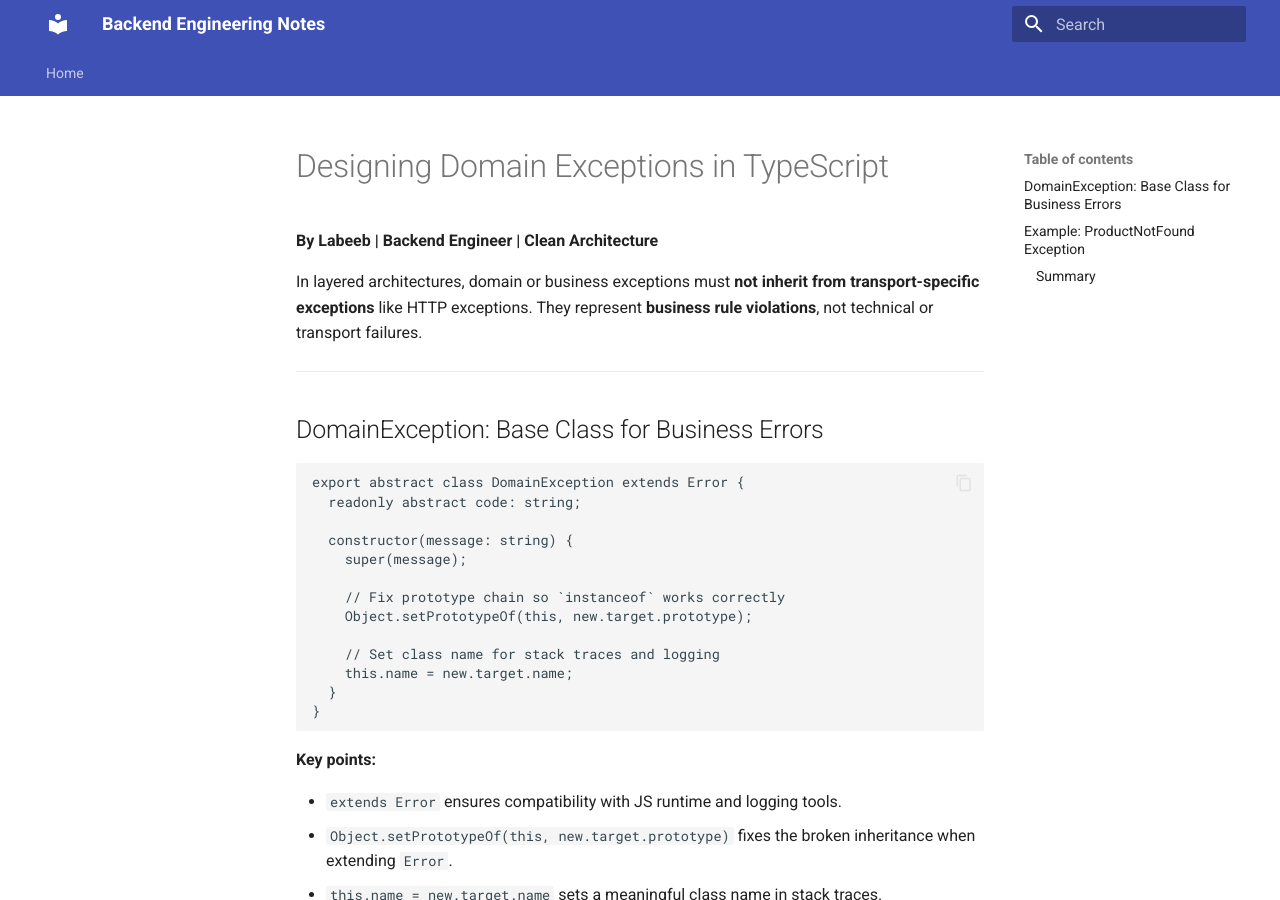
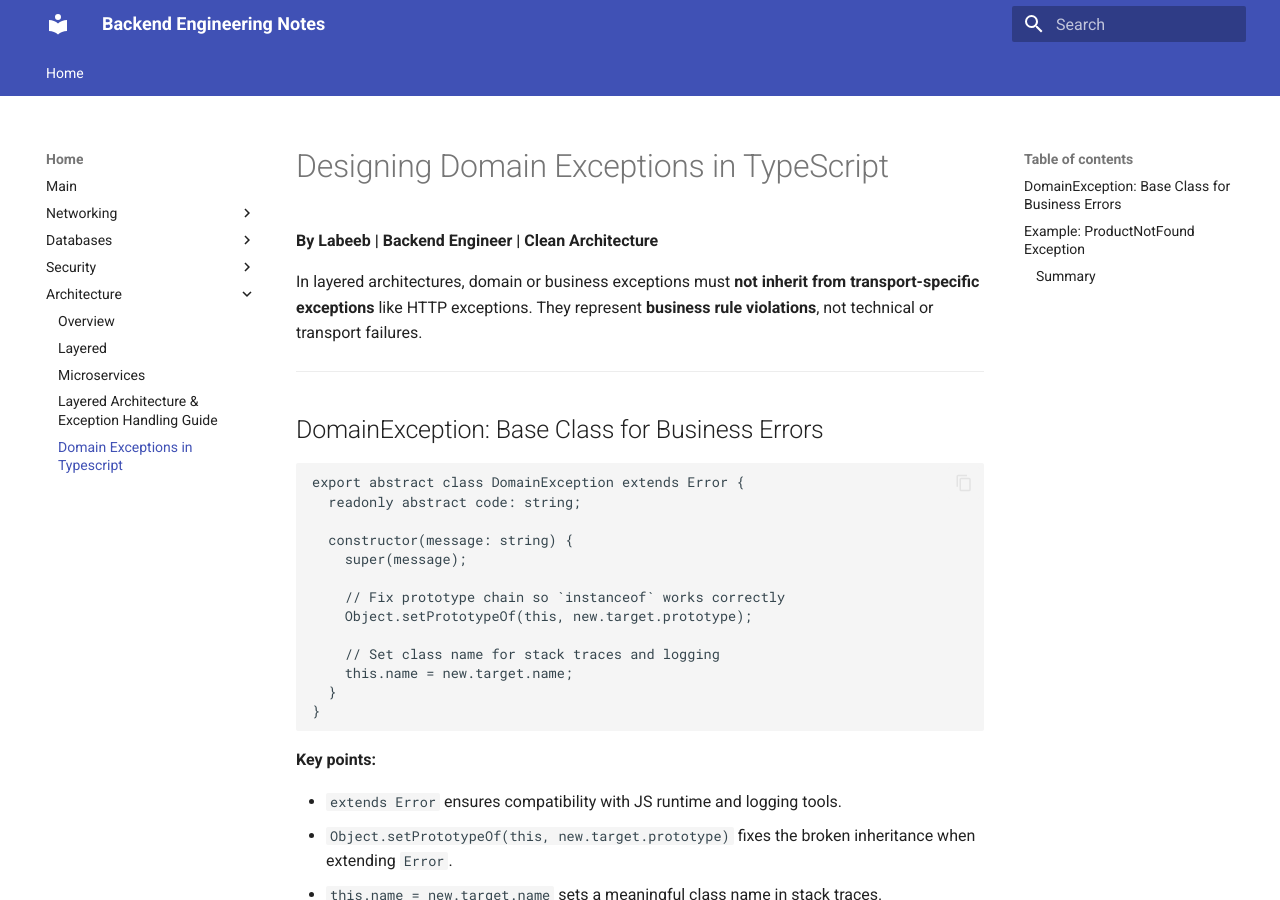
Before and after one commit to labeebahmad201/backend-engineering-notes, an MkDocs documentation site: the page built from docs/architecture/domain-exceptions-in-ts.md, in a window 1280 px wide and 900 px high. Built offline with MkDocs 1.6.1 and Material for MkDocs 9.7.7, drawn with Linux system fonts in a browser that asks for light colours.

Commit message:
Update mkdocs.yml

```diff
--- a/mkdocs.yml
+++ b/mkdocs.yml
@@ -43,3 +43,4 @@ nav:
           - Layered: architecture/layered.md
           - Microservices: architecture/microservices.md
           - Layered Architecture & Exception Handling Guide: architecture/layered-architecture-exceptions-handling.md
+          - Domain Exceptions in Typescript: architecture/domain-exceptions-in-ts.md
```
